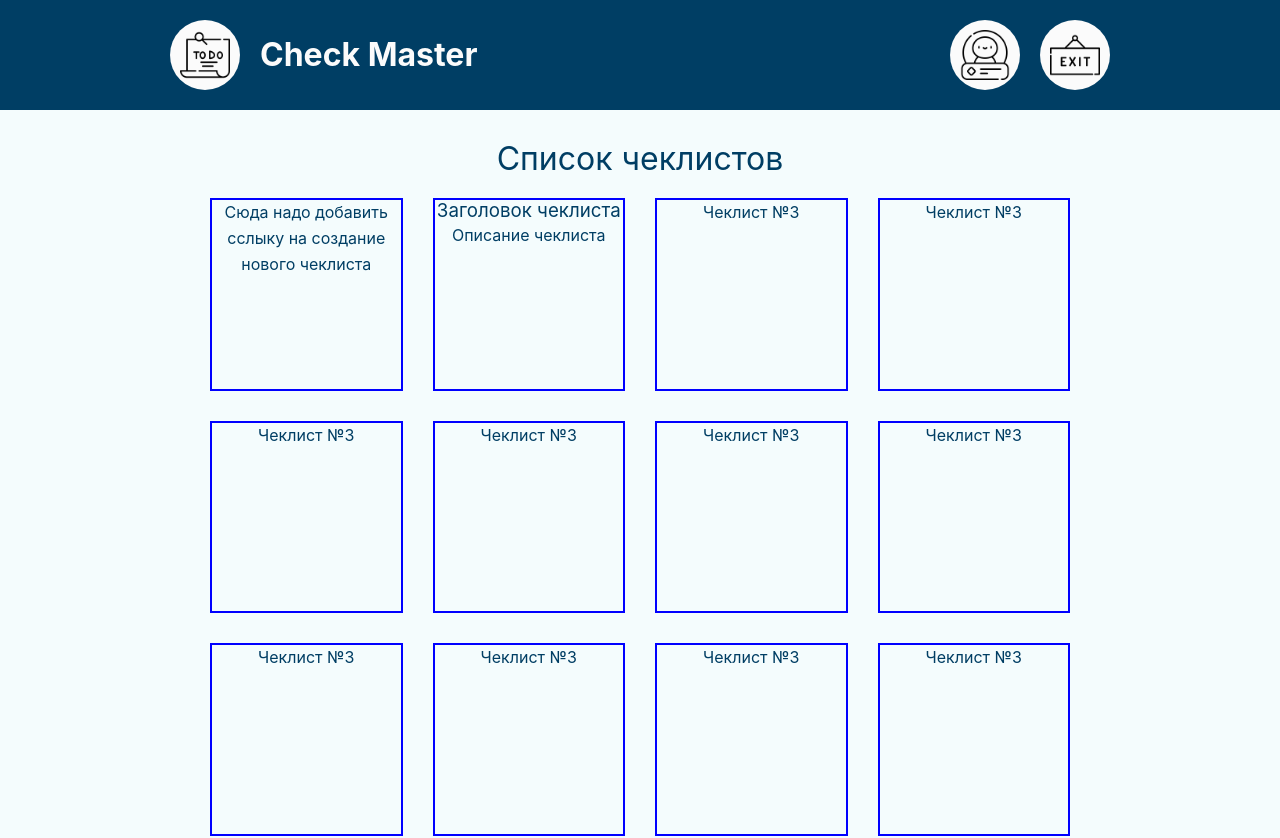
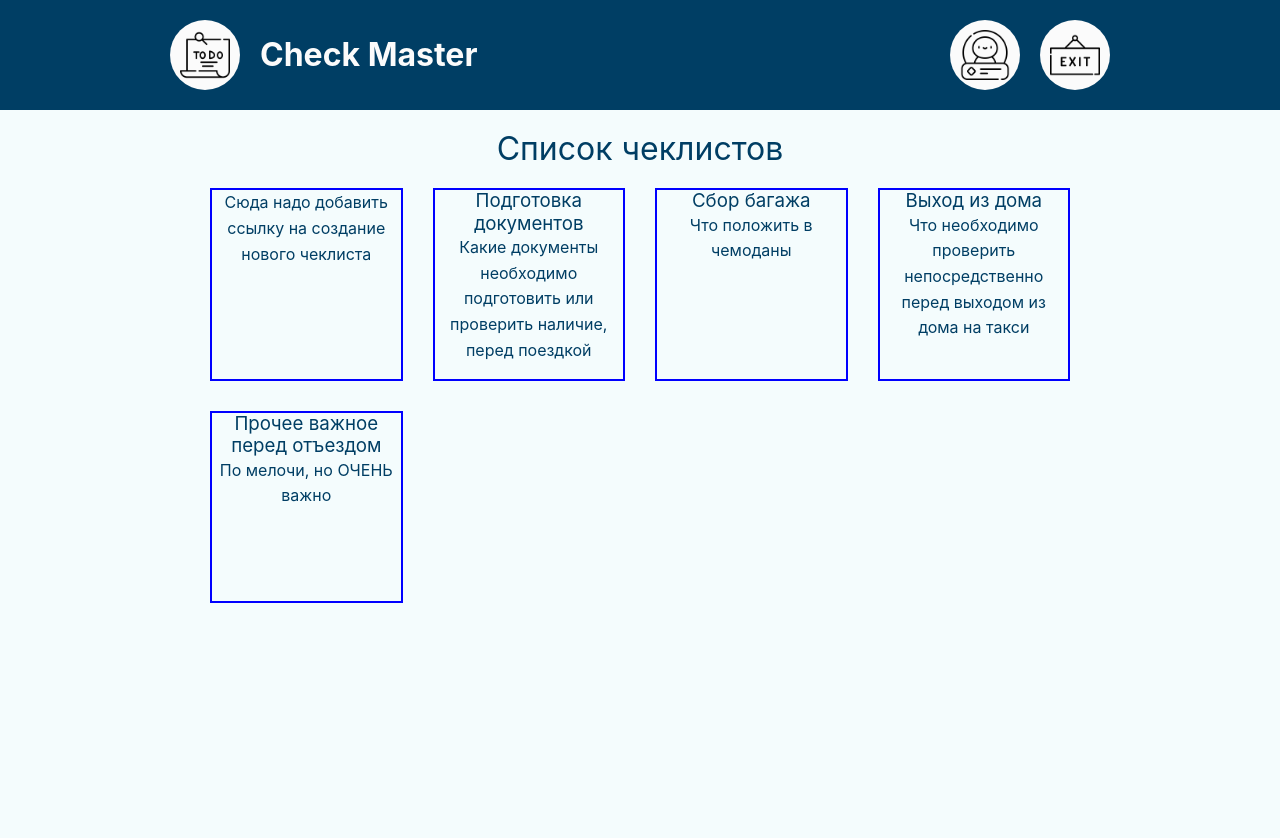
Before and after one commit to BalandinaM/ConstructorCheckLists, a React (Vite) app in the folder my-react-app/: page /#/list in a window 1280 px wide. Shown: the top 838 px of the page. Built offline with nearby package versions, Linux system fonts and the light colour scheme.

Commit message:
Динамическое добавление элементов списка

```diff
--- a/my-react-app/src/Components/ListCheckLists/ListCheckLists.jsx
+++ b/my-react-app/src/Components/ListCheckLists/ListCheckLists.jsx
@@ -5,9 +5,9 @@ import { NavLink } from "react-router-dom";
 
 const ListCheckListsWrapper = styled(Wrapper)`
 	display: flex;
-    flex-direction: column;
-`
-
+  flex-direction: column;
+	padding: 20px 60px;
+`;
 const Title = styled.h1`
 	margin-bottom: 2.0rem;
 `
@@ -15,15 +15,15 @@ const Title = styled.h1`
 const List = styled.ul`
 	display: grid;
 	grid-template-columns: repeat(4, 1fr);
+	grid-template-rows: repeat(3, 1fr);
 	gap: 30px;
 	justify-items: center;
 	margin-bottom: 2.0rem;
-`
+`;
 
 const Item = styled.li`
 	width: 100%;
 	border: 2px solid blue;
-  	//height: 250px;
 	aspect-ratio: 1 / 1;
 `;
 
@@ -38,7 +38,7 @@ const Pagination = styled.ul`
 	flex-direction: row;
 	gap: 5px;
 	align-self: center;
-`
+`;
 
 const ItemPagination = styled.li`
 	display: flex;
@@ -53,49 +53,27 @@ const ListCheckLists= () => {
 	const arrCheckLists = useSelector((state) => state.checklist.checkListsData);
 	console.log(arrCheckLists);
 
+	const staticElement = (
+    <Item key="new-checklist-link">
+      <p>Сюда надо добавить ссылку на создание нового чеклиста</p>
+    </Item>
+  );
+
+
 	return (
 		<ListCheckListsWrapper>
 			<Title>Список чеклистов</Title>
 			<List>
-				<Item>
-					<p>Сюда надо добавить сслыку на создание нового чеклиста</p>
-				</Item>
-				<Item>
-					<NavLinkCustom to="./checklist/${id}">
-						<h3>Заголовок чеклиста</h3>
-						<p>Описание чеклиста</p>
-					</NavLinkCustom>
-				</Item>
-				<Item>
-					Чеклист №3
-				</Item>
-				<Item>
-					Чеклист №3
-				</Item>
-				<Item>
-					Чеклист №3
-				</Item>
-				<Item>
-					Чеклист №3
-				</Item>
-				<Item>
-					Чеклист №3
-				</Item>
-				<Item>
-					Чеклист №3
-				</Item>
-				<Item>
-					Чеклист №3
-				</Item>
-				<Item>
-					Чеклист №3
-				</Item>
-				<Item>
-					Чеклист №3
-				</Item>
-				<Item>
-					Чеклист №3
-				</Item>
+			{[staticElement].concat(
+        arrCheckLists.map((elem) => (
+					<Item key={elem.id}>
+						<NavLinkCustom to={`/checklist/${elem.id}`}>
+							<h3>{elem.title}</h3>
+							<p>{elem.description}</p>
+						</NavLinkCustom>
+					</Item>
+				))
+      )}
 			</List>
 			<Pagination>
 				<ItemPagination>1</ItemPagination>
```
